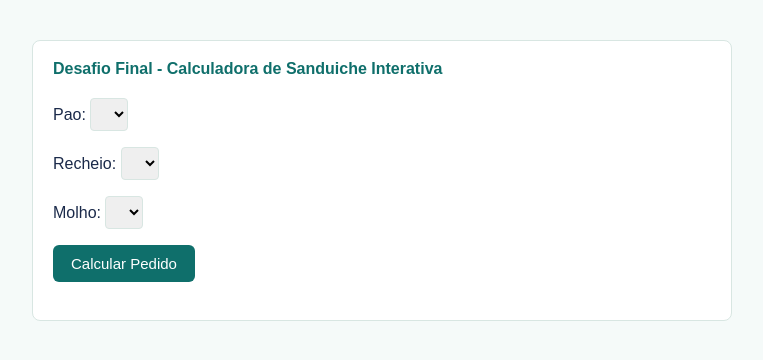
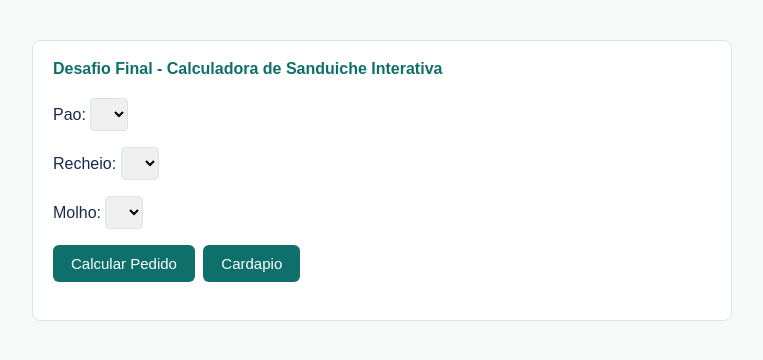
Before and after one commit to rc-ventura/byte-bun, a website: page frontend/index.html in a window 1280 px wide. Shown: the whole page, without its empty margins (258-1021 px from the left). Drawn offline with Linux system fonts and the light colour scheme; no server answers.

Commit message:
Add "Cardapio" button to the interactive sandwich calculator

```diff
--- a/frontend/index.html
+++ b/frontend/index.html
@@ -24,6 +24,7 @@
       </select>
     </label>
     <button id="btnCalcularPedido">Calcular Pedido</button>
+    <button>Cardapio</button>
     <p id="cupom"></p>
   </section>
 
```
